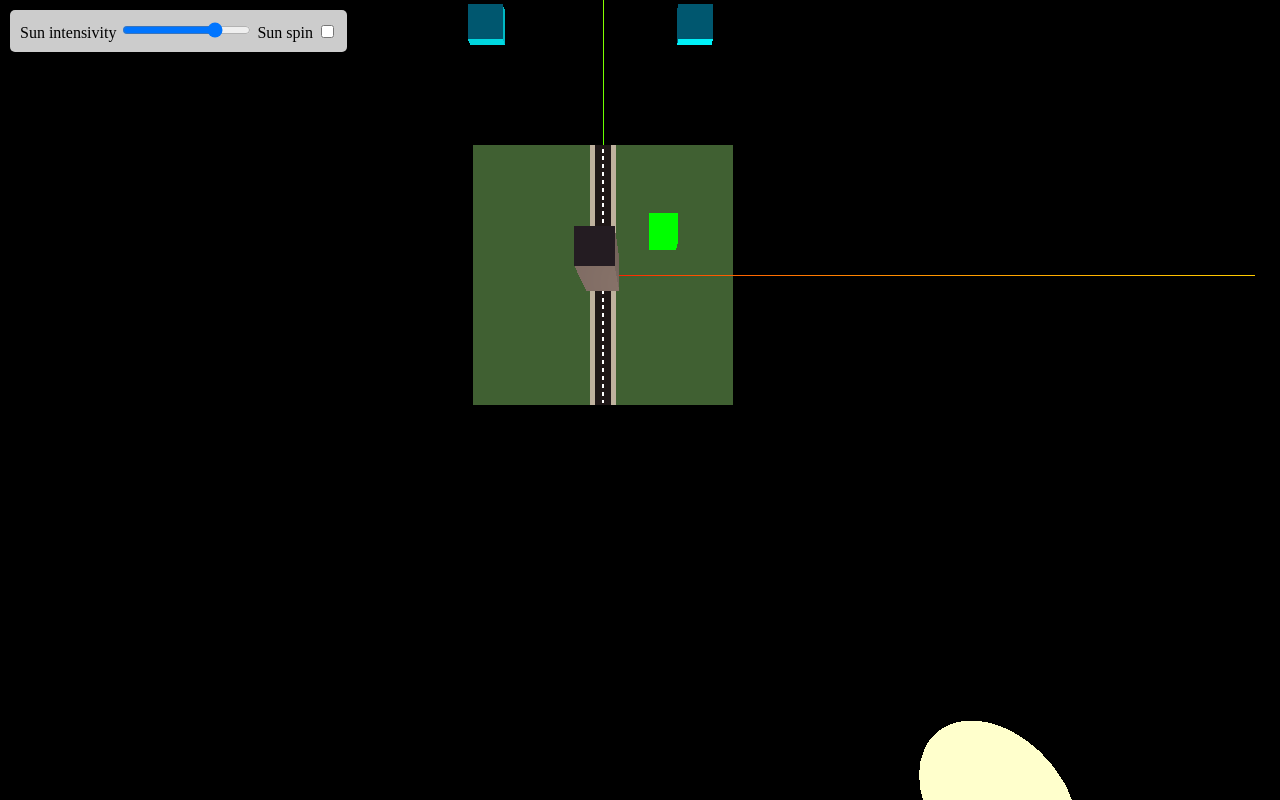
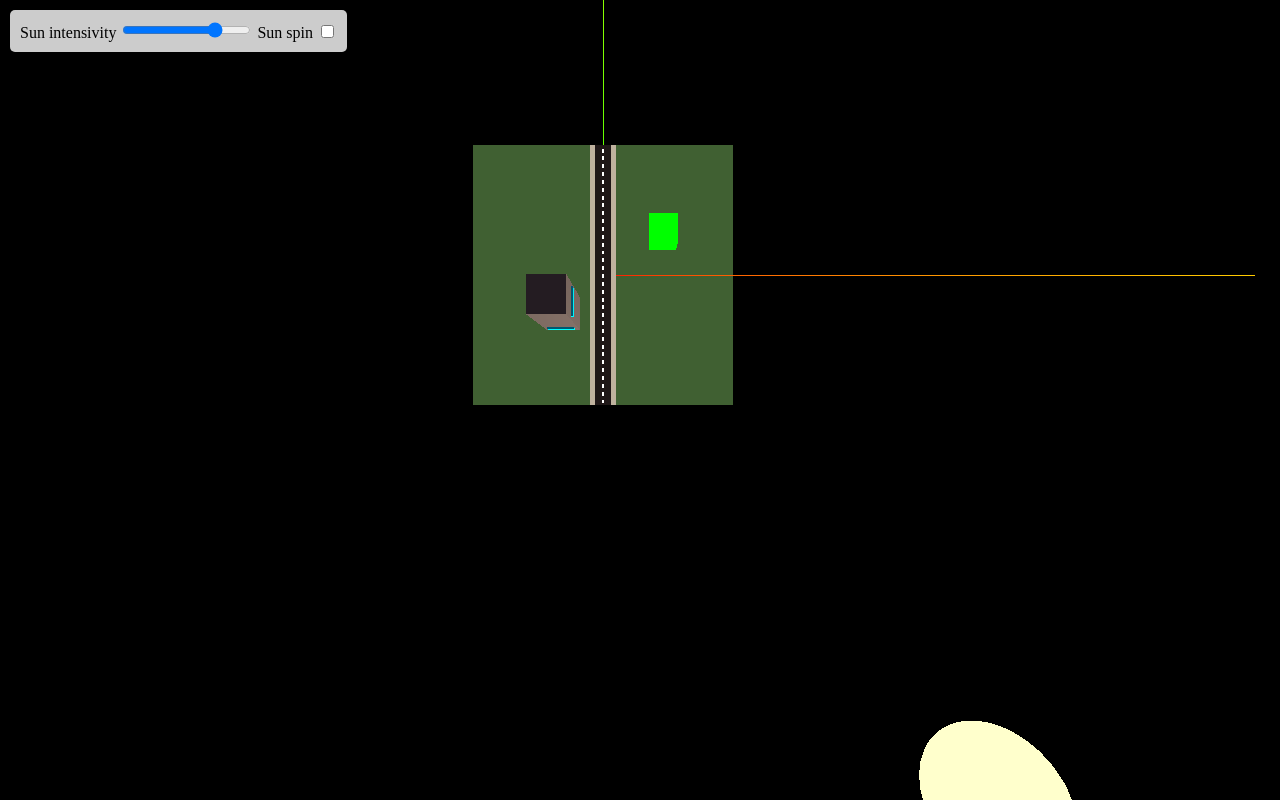
Before and after one commit to rain991/HousesLightReflection, a plain HTML site: page index.html in a window 1280 px wide. Drawn offline with nearby package versions, Linux system fonts and the light colour scheme; animation ran at ten frames a second.

Commit message:
positions fixed

```diff
--- a/index.html
+++ b/index.html
@@ -100,8 +100,9 @@
 			roughness: 0.9,
 		});
 		const house = new THREE.Mesh(houseGeometry, houseMaterial);
-
 		scene.add(house);
+		house.position.x-=0.3
+		house.position.y-=0.3
 
 
 		const windowGeometry = new THREE.BoxGeometry(0.2, 0.2, 0.05);
@@ -113,10 +114,16 @@
 		const window1 = new THREE.Mesh(windowGeometry, windowMaterial);
 		window1.position.set(0.6, 1.2, 1);
 		scene.add(window1);
+		window1.position.copy(house.position)
+		window1.position.x+=0.035
+		window1.position.z+=0.5
 
 		const window2 = new THREE.Mesh(windowGeometry, windowMaterial);
 		window2.position.set(-0.6, 1.2, 1);
 		scene.add(window2);
+		window2.position.copy(house.position)
+		window2.position.y-=0.035
+		window2.position.z+=0.15
 
 		const ambientLight = new THREE.AmbientLight(0xffffff, 0.5);
 		scene.add(ambientLight);
@@ -151,7 +158,7 @@
 				case "Space":
 					if (spinstatus == false) {
 						spinstatus = true;
-						tickOverview();
+						//tickOverview();
 					}
 					else {
 						spinstatus = false;
```
